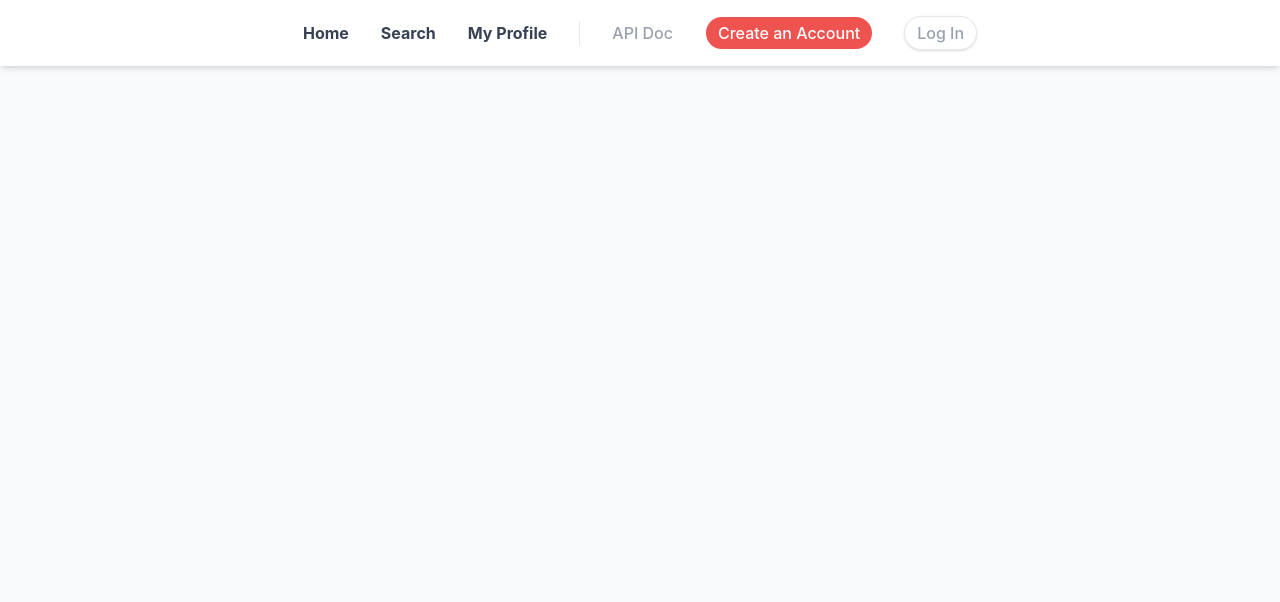
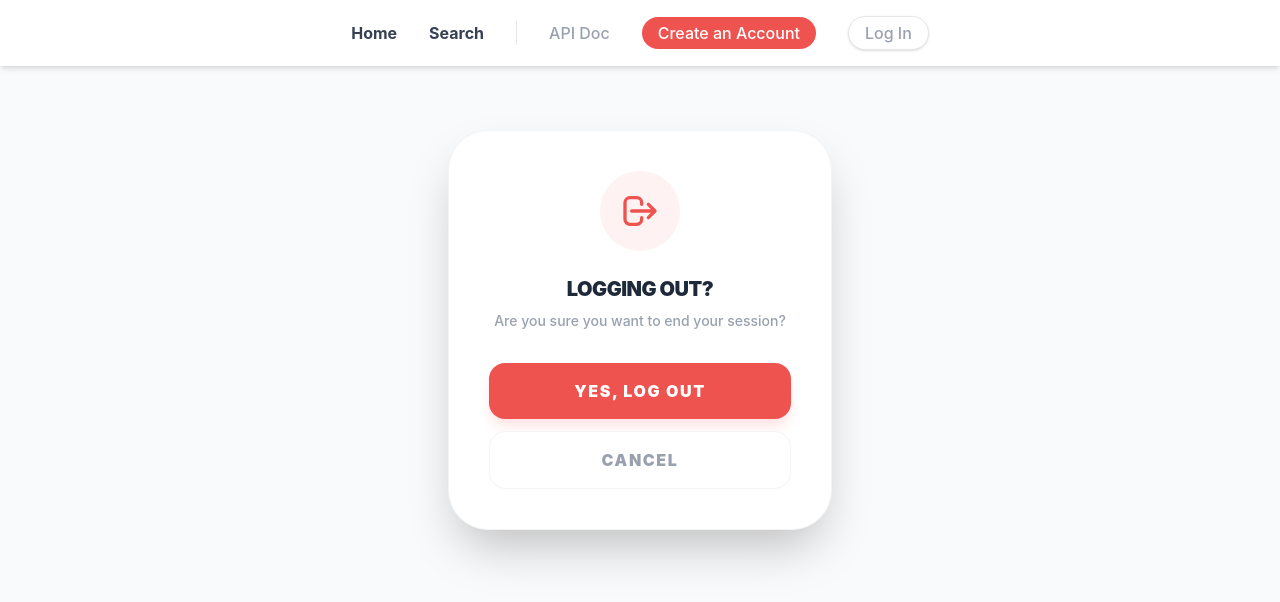
Before and after one commit to diroma24/pokelog, a React (Vite) app: page /logout in a window 1280 px wide. Shown: the top 602 px of the page. Built offline with nearby package versions, Linux system fonts and the light colour scheme; no server answers; the HTML template or start-up script is replaced by a standard one.

Commit message:
Registro e inicio de sesió funcional

```diff
--- a/package.json
+++ b/package.json
@@ -11,6 +11,7 @@
   },
   "dependencies": {
     "@tailwindcss/vite": "^4.2.2",
+    "firebase": "^12.11.0",
     "react": "^19.2.4",
     "react-dom": "^19.2.4",
     "react-router-dom": "^7.13.1"
--- a/src/App.jsx
+++ b/src/App.jsx
@@ -6,6 +6,7 @@ import Profile from "./pages/Profile";
 import Register from "./pages/Register"
 import PokemonDetail from "./pages/PokemonDetail";
 import LogIn from "./pages/LogIn";
+import LogOut from "./pages/LogOut"
 
 function App() {
   return (
@@ -20,6 +21,7 @@ function App() {
             <Route path="/profile" element={<Profile />} />
             <Route path="/register" element={<Register />} />
             <Route path="/login" element={<LogIn />} />
+            <Route path="/logout" element={<LogOut />} />
             <Route path="/pokemon/:id" element={<PokemonDetail />} />
           </Routes>
         </div>
--- a/src/components/Nav.jsx
+++ b/src/components/Nav.jsx
@@ -1,17 +1,36 @@
-import React from "react";
-import { Link } from "react-router-dom";
+import React, { useEffect, useState } from "react";
+import { Link, useNavigate } from "react-router-dom";
+import { auth } from "../firebase"; // Asegúrate de que la ruta sea correcta
+import { onAuthStateChanged, signOut } from "firebase/auth";
 
 export default function Nav() {
+  const [user, setUser] = useState(null);
+  const navigate = useNavigate();
+
+  useEffect(() => {
+    const unsubscribe = onAuthStateChanged(auth, (currentUser) => {
+      setUser(currentUser);
+    });
+    return () => unsubscribe();
+  }, []);
+
   const handleInicioClick = () => {
     window.scrollTo({
       top: 0,
-      behavior: "smooth"
+      behavior: "smooth",
     });
+  };
+
+  const handleLogout = async () => {
+    try {
+      navigate("/logout");
+    } catch (error) {
+      console.error("Error signing out:", error);
+    }
   };
 
   return (
     <nav className="sticky top-0 z-50 flex justify-center items-center gap-8 p-4 bg-white shadow-md w-full mb-6">
-
       <Link
         to="/"
         onClick={handleInicioClick}
@@ -27,12 +46,14 @@ export default function Nav() {
         Search
       </Link>
 
+      {user && (
         <Link
           to="/profile"
           className="text-gray-700 font-bold hover:text-pokemon-red transition-colors duration-300"
         >
           My Profile
         </Link>
+      )}
 
       <a
         href="https://pokeapi.co/"
@@ -43,19 +64,30 @@ export default function Nav() {
         API Doc
       </a>
 
+      {user ? (
+        <button
+          onClick={handleLogout}
+          className="bg-gray-100 text-gray-600 hover:bg-red-50 hover:text-pokemon-red font-medium transition-colors duration-300 px-4 py-1 rounded-full border border-gray-200"
+        >
+          Log Out
+        </button>
+      ) : (
+        <>
           <Link
             to="/register"
-        className="bg-pokemon-red hover:bg-pokemon-dark  text-white font-medium transition-colors duration-300 border-l px-3 py-1 rounded-full"
+            className="bg-pokemon-red hover:bg-pokemon-dark text-white font-medium transition-colors duration-300 px-4 py-1 rounded-full"
           >
             Create an Account
           </Link>
 
           <Link
             to="/login"
-        className="bg-white text-gray-400 hover:text-gray-600 shadow-sm border border-gray-200 font-medium transition-colors duration-300 border-l px-3 py-1 rounded-full"
+            className="bg-white text-gray-400 hover:text-gray-600 shadow-sm border border-gray-200 font-medium transition-colors duration-300 px-4 py-1 rounded-full"
           >
             Log In
           </Link>
+        </>
+      )}
     </nav>
   );
 }
--- /dev/null
+++ b/src/firebase.js
@@ -0,0 +1,28 @@
+// Import the functions you need from the SDKs you need
+import { initializeApp } from "firebase/app";
+import { getFirestore } from "firebase/firestore";
+import { getAuth, GoogleAuthProvider } from "firebase/auth";
+import { getAnalytics } from "firebase/analytics";
+// TODO: Add SDKs for Firebase products that you want to use
+// https://firebase.google.com/docs/web/setup#available-libraries
+
+// Your web app's Firebase configuration
+// For Firebase JS SDK v7.20.0 and later, measurementId is optional
+const firebaseConfig = {
+  apiKey: "AIzaSyAQeftoAeB1Ey6OsRGUEce2xC9Plw6xQIc",
+  authDomain: "pokelog-73302.firebaseapp.com",
+  projectId: "pokelog-73302",
+  storageBucket: "pokelog-73302.firebasestorage.app",
+  messagingSenderId: "341145955804",
+  appId: "1:341145955804:web:71dc774c992e134cf8b319",
+  measurementId: "G-C72Z551P3P"
+};
+
+// Initialize Firebase
+const app = initializeApp(firebaseConfig);
+
+export const auth = getAuth(app);
+export const db = getFirestore(app);
+export const googleProvider = new GoogleAuthProvider();
+
+export const analytics = getAnalytics(app);
--- a/src/pages/LogIn.jsx
+++ b/src/pages/LogIn.jsx
@@ -1,17 +1,47 @@
 import { useState } from "react";
+import { auth, googleProvider } from "../firebase";
+import { signInWithEmailAndPassword, signInWithPopup } from "firebase/auth";
+import { useNavigate } from "react-router-dom";
 
 export default function LogIn() {
   const [email, setEmail] = useState("");
   const [password, setPassword] = useState("");
   const [rememberMe, setRememberMe] = useState(false);
+  const [loading, setLoading] = useState(false);
 
-  const handleSubmit = (e) => {
+  const navigate = useNavigate();
+
+  const handleSubmit = async (e) => {
     e.preventDefault();
-    console.log("Logging in with:", { email, password, rememberMe });
+    setLoading(true);
+
+    try {
+      await signInWithEmailAndPassword(auth, email, password);
+      navigate("/");
+    } catch (error) {
+      console.error(error.code);
+      if (error.code === 'auth/invalid-credential') {
+        alert("Invalid email or password.");
+      } else {
+        alert("Error: " + error.message);
+      }
+    } finally {
+      setLoading(false);
+    }
+  };
+
+  const handleGoogleLogin = async () => {
+    try {
+      await signInWithPopup(auth, googleProvider);
+      navigate("/");
+    } catch (error) {
+      console.error(error);
+      alert("Google login failed");
+    }
   };
 
   return (
-    <div className="max-w-md mx-auto mt-10 px-6 pb-10 bg-white rounded-[2.5rem] shadow-2xl p-10">
+    <div className="max-w-md mx-auto mt-10 px-6 pb-10 bg-white rounded-[2.5rem] shadow-2xl p-10 border border-gray-100">
       <h4 className="text-sm font-black text-gray-400 uppercase tracking-widest mb-6 border-b pb-2">
         Log In
       </h4>
@@ -72,12 +102,41 @@ export default function LogIn() {
         {/* Submit Button */}
         <button
           type="submit"
-          className="w-full bg-pokemon-red text-white font-black uppercase tracking-widest py-4 rounded-2xl shadow-lg shadow-red-200 hover:scale-[1.02] active:scale-[0.98] transition-all mt-4"
-          onClick={() => alert("Logged with email: " +  email + " and password " + password + ".")}
+          disabled={loading}
+          className={`w-full text-white font-black uppercase tracking-widest py-4 rounded-2xl shadow-lg transition-all mt-4 ${
+            loading
+            ? 'bg-gray-300 shadow-none cursor-not-allowed opacity-50'
+            : 'bg-pokemon-red shadow-red-200 hover:scale-[1.02] active:scale-[0.98]'
+          }`}
         >
-          Sign In
+          {loading ? "Signing In..." : "Sign In"}
         </button>
       </form>
+
+      {/* Social Login */}
+      <div className="mt-8 flex flex-col gap-4">
+        <div className="relative flex items-center justify-center">
+          <div className="border-t w-full border-gray-100"></div>
+          <span className="bg-white px-3 text-[10px] text-gray-400 font-black uppercase absolute tracking-widest">
+            Social Login
+          </span>
+        </div>
+
+        <button
+          onClick={handleGoogleLogin}
+          type="button"
+          className="w-full flex items-center justify-center gap-3 border border-gray-100 p-4 rounded-2xl hover:bg-gray-50 transition-all hover:scale-[1.01] active:scale-[0.99] shadow-sm"
+        >
+          <img
+            src="https://www.gstatic.com/firebasejs/ui/2.0.0/images/auth/google.svg"
+            className="w-5 h-5"
+            alt="Google"
+          />
+          <span className="text-xs font-black text-gray-600 uppercase tracking-wider">
+            Sign in with Google
+          </span>
+        </button>
+      </div>
     </div>
   );
 }
--- /dev/null
+++ b/src/pages/LogOut.jsx
@@ -0,0 +1,63 @@
+import React from "react";
+import { auth } from "../firebase";
+import { signOut } from "firebase/auth";
+import { useNavigate } from "react-router-dom";
+
+export default function Logout() {
+  const navigate = useNavigate();
+
+  const handleLogout = async () => {
+    try {
+      await signOut(auth);
+      navigate("/home");
+    } catch (error) {
+      console.error("Error signing out:", error);
+    }
+  };
+
+  return (
+    <div className="min-h-[60vh] flex items-center justify-center px-4">
+      <div className="max-w-sm w-full bg-white rounded-[2.5rem] shadow-2xl p-10 border border-gray-100 text-center">
+        {/* Icono decorativo */}
+        <div className="w-20 h-20 bg-red-50 rounded-full flex items-center justify-center mx-auto mb-6">
+          <svg
+            className="w-10 h-10 text-pokemon-red"
+            fill="none"
+            stroke="currentColor"
+            viewBox="0 0 24 24"
+          >
+            <path
+              strokeLinecap="round"
+              strokeLinejoin="round"
+              strokeWidth="2"
+              d="M17 16l4-4m0 0l-4-4m4 4H7m6 4v1a3 3 0 01-3 3H6a3 3 0 01-3-3V7a3 3 0 013-3h4a3 3 0 013 3v1"
+            />
+          </svg>
+        </div>
+
+        <h2 className="text-xl font-black text-gray-800 uppercase tracking-tight mb-2">
+          Logging Out?
+        </h2>
+        <p className="text-gray-400 text-sm font-medium mb-8">
+          Are you sure you want to end your session?
+        </p>
+
+        <div className="flex flex-col gap-3">
+          <button
+            onClick={handleLogout}
+            className="w-full bg-pokemon-red hover:bg-pokemon-dark text-white font-black uppercase tracking-widest py-4 rounded-2xl shadow-lg shadow-red-100 transition-all hover:scale-[1.02] active:scale-[0.98]"
+          >
+            Yes, Log Out
+          </button>
+
+          <button
+            onClick={() => navigate(-1)} // Vuelve a la página anterior
+            className="w-full bg-white text-gray-400 font-black uppercase tracking-widest py-4 rounded-2xl border border-gray-100 hover:bg-gray-50 transition-all"
+          >
+            Cancel
+          </button>
+        </div>
+      </div>
+    </div>
+  );
+}
--- a/src/pages/Register.jsx
+++ b/src/pages/Register.jsx
@@ -1,4 +1,7 @@
 import { useState } from "react";
+import { auth, googleProvider } from "../firebase";
+import { createUserWithEmailAndPassword, signInWithPopup } from "firebase/auth";
+import { useNavigate } from "react-router-dom";
 
 export default function Register() {
   const [email, setEmail] = useState("");
@@ -6,19 +9,41 @@ export default function Register() {
   const [confirmPassword, setConfirmPassword] = useState("");
   const [terms, setTerms] = useState(false);
   const [privacy, setPrivacy] = useState(false);
+  const [loading, setLoading] = useState(false);
+
+  const navigate = useNavigate();
 
   const handleRedirectSim = (page) => {
     alert(`Redirecting to: ${page}...`);
   };
 
-  const handleSubmit = (e) => {
+  const handleSubmit = async (e) => {
     e.preventDefault();
     if (password !== confirmPassword) {
-      alert("Passwords do not match!");
+      alert("Passwords do not match.");
       return;
     }
-    console.log("Registering:", { email, password, terms, privacy });
-    alert("Account created for: " + email);
+    setLoading(true);
+    try {
+      await createUserWithEmailAndPassword(auth, email, password);
+      alert("Account created successfully.");
+      navigate("/");
+    } catch (error) {
+      console.error(error.code);
+      alert("Error: " + error.message);
+    } finally {
+      setLoading(false);
+    }
+  };
+
+  const handleGoogleLogin = async () => {
+    try {
+      await signInWithPopup(auth, googleProvider);
+      navigate("/");
+    } catch (error) {
+      console.error(error);
+      alert("Google login failed");
+    }
   };
 
   return (
@@ -81,7 +106,6 @@ export default function Register() {
 
         {/* Switches Section */}
         <div className="space-y-4 pt-2">
-          {/* Terms Switch */}
           <div className="flex items-center justify-between gap-4">
             <span className="text-xs font-bold text-gray-500">
               I accept the{" "}
@@ -102,7 +126,6 @@ export default function Register() {
             </button>
           </div>
 
-          {/* Privacy Switch */}
           <div className="flex items-center justify-between gap-4">
             <span className="text-xs font-bold text-gray-500">
               Agree to{" "}
@@ -127,16 +150,41 @@ export default function Register() {
         {/* Submit Button */}
         <button
           type="submit"
-          disabled={!terms || !privacy}
+          disabled={!terms || !privacy || loading}
           className={`w-full text-white font-black uppercase tracking-widest py-4 rounded-2xl shadow-lg transition-all mt-4 ${
-            terms && privacy
+            terms && privacy && !loading
             ? 'bg-pokemon-red shadow-red-200 hover:scale-[1.02] active:scale-[0.98]'
             : 'bg-gray-300 shadow-none cursor-not-allowed opacity-50'
           }`}
         >
-          Create Account
+          {loading ? "Creating..." : "Create Account"}
         </button>
       </form>
+
+      {/* Social Login Section */}
+      <div className="mt-8 flex flex-col gap-4">
+        <div className="relative flex items-center justify-center">
+          <div className="border-t w-full border-gray-100"></div>
+          <span className="bg-white px-3 text-[10px] text-gray-400 font-black uppercase absolute tracking-widest">
+            Social Signup
+          </span>
+        </div>
+
+        <button
+          onClick={handleGoogleLogin}
+          type="button"
+          className="w-full flex items-center justify-center gap-3 border border-gray-100 p-4 rounded-2xl hover:bg-gray-50 transition-all hover:scale-[1.01] active:scale-[0.99] shadow-sm"
+        >
+          <img
+            src="https://www.gstatic.com/firebasejs/ui/2.0.0/images/auth/google.svg"
+            className="w-5 h-5"
+            alt="Google"
+          />
+          <span className="text-xs font-black text-gray-600 uppercase tracking-wider">
+            Sign up with Google
+          </span>
+        </button>
+      </div>
     </div>
   );
 }
```
Also changed, not shown: 1 other file (tests, documents, lock files or other folders). Lines whose indentation alone changed are shown as unchanged.
